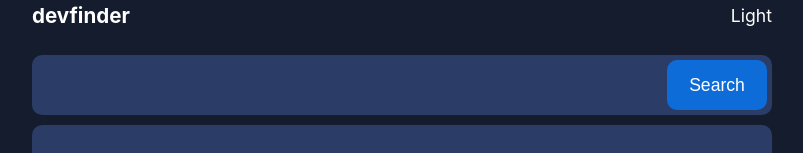
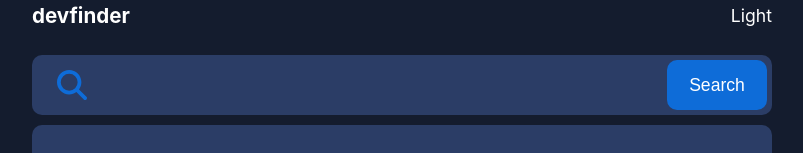
Before and after one commit to OthankQ/github-users, a Next.js app: page / in a window 1280 px wide. Shown: the part 145-298 px from the top of the page, without its empty margins (238-1041 px from the left). Built offline with nearby package versions, Linux system fonts and the light colour scheme.

Commit message:
add search icon and adjust search bar padding and input bar position

```diff
--- a/components/ContentContainer.tsx
+++ b/components/ContentContainer.tsx
@@ -2,6 +2,10 @@
 import styled from 'styled-components';
 
 import profile from '../public/images/profile.png';
+
+import {
+  faSearch
+} from "@fortawesome/free-solid-svg-icons";
 
 const StyledContentContainer = styled.div`
   width: 100%;
--- a/components/SearchBarContainer.tsx
+++ b/components/SearchBarContainer.tsx
@@ -1,5 +1,10 @@
 import React from 'react';
 import styled from 'styled-components';
+
+import { FontAwesomeIcon } from "@fortawesome/react-fontawesome";
+import {
+  faSearch
+} from "@fortawesome/free-solid-svg-icons";
 
 const StyledSearchBarContainer = styled.div`
   width: 100%;
@@ -17,6 +22,7 @@
     display: flex;
     align-items: center;
     justify-content: flex-start;
+    padding-left: 20px;
 
     input {
       width: 100%;
@@ -25,6 +31,7 @@
       border: none;
       font-size: 1.2rem;
       color: white;
+      margin-left: 20px;
 
       :focus {
         outline: none;
@@ -47,6 +54,10 @@
   return (
     <StyledSearchBarContainer>
         <div className="search-input">
+          <FontAwesomeIcon
+          icon={faSearch}
+          style={{fontSize:"30", color: "hsl(212,88%,45%)" }}
+          />
             <input type="text" />
         </div>
         <div className="search-button-group">
--- a/package.json
+++ b/package.json
@@ -9,6 +9,9 @@
     "lint": "next lint"
   },
   "dependencies": {
+    "@fortawesome/fontawesome-svg-core": "^6.1.1",
+    "@fortawesome/free-solid-svg-icons": "^6.1.1",
+    "@fortawesome/react-fontawesome": "^0.2.0",
     "next": "12.2.2",
     "react": "18.2.0",
     "react-dom": "18.2.0",
--- a/pages/_app.tsx
+++ b/pages/_app.tsx
@@ -1,5 +1,9 @@
 import '../styles/globals.css'
 import type { AppProps } from 'next/app'
+
+import { config } from '@fortawesome/fontawesome-svg-core'
+import '@fortawesome/fontawesome-svg-core/styles.css'
+config.autoAddCss = false
 
 import '../static/empty.css';
 
```
Also changed, not shown: 1 other file (tests, documents, lock files or other folders).
